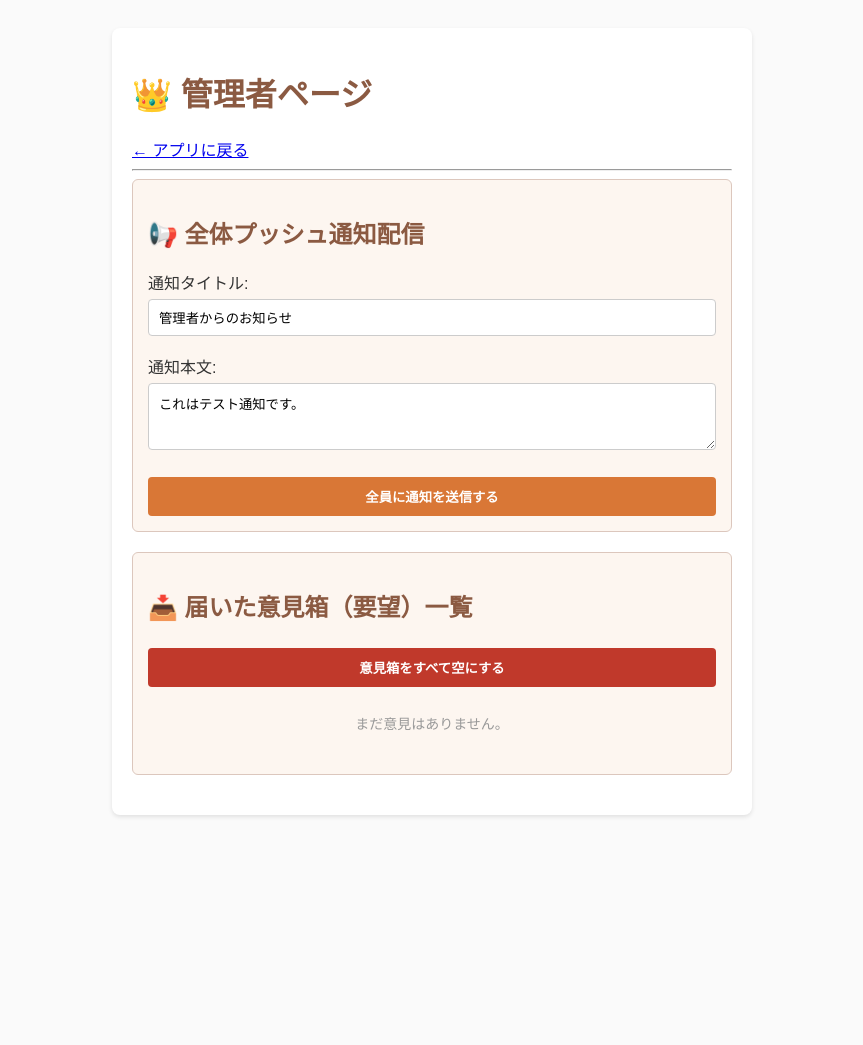
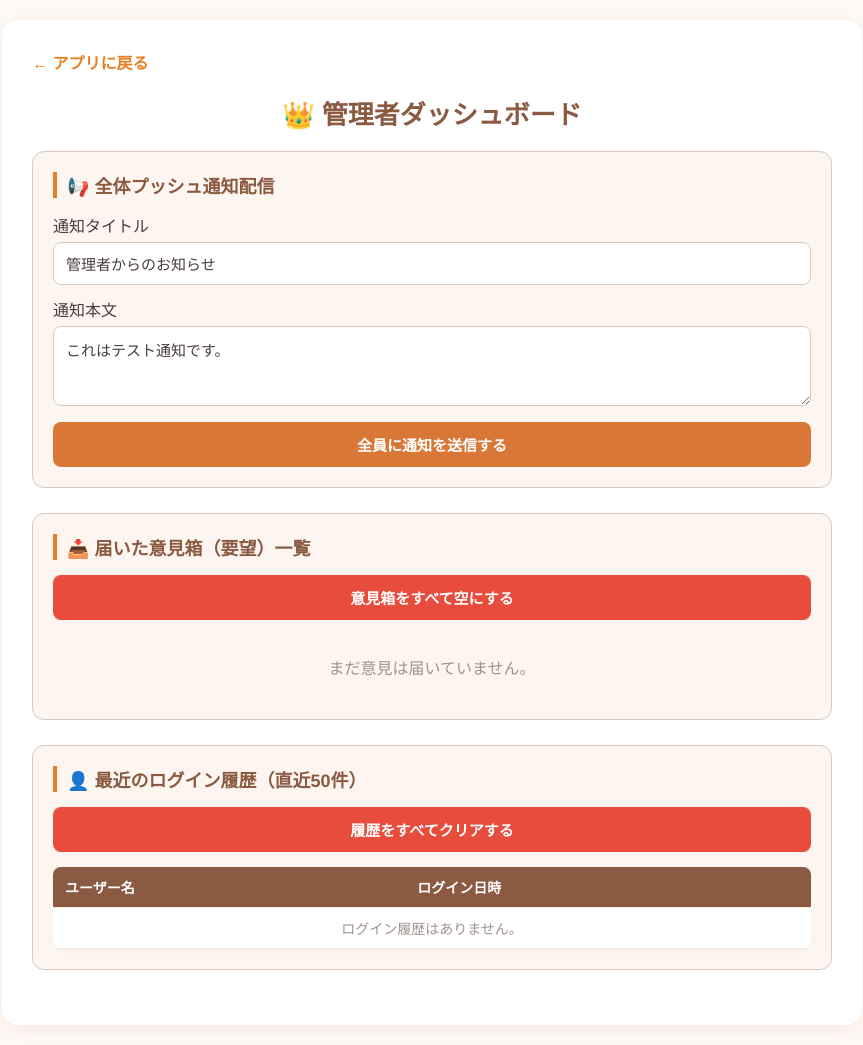
Before and after one commit to yusamiu/kadai_app, a Flask app: page /admin-yusaku-xyz777 in a window 1280 px wide. Shown: the whole page, without its empty margins (208-1071 px from the left). Before the commit the page ends 817 px from the top, so only its background shows below. Run offline with Flask 3, Linux system fonts and the light colour scheme.

Commit message:
管理者ページにログイン履歴追加と意見箱のデザイン変更

```diff
--- a/templates/admin.html
+++ b/templates/admin.html
@@ -3,52 +3,204 @@
 <head>
     <meta charset="UTF-8">
     <meta name="viewport" content="width=device-width, initial-scale=1.0">
-    <title>管理者ページ</title>
+    <title>管理者ダッシュボード</title>
     <style>
-        body { font-family: sans-serif; background: #fafafa; padding: 20px; color: #333; }
-        .container { max-width: 600px; margin: 0 auto; background: white; padding: 20px; border-radius: 8px; box-shadow: 0 2px 4px rgba(0,0,0,0.1); }
-        h1, h2 { color: #8b5a42; }
-        .box { background: #fdf6f0; padding: 15px; border-radius: 6px; margin-bottom: 20px; border: 1px solid #dcc7bd; }
-        input, textarea, button { width: 100%; padding: 10px; margin-top: 5px; box-sizing: border-box; border-radius: 4px; border: 1px solid #ccc; }
-        button { background: #d97736; color: white; border: none; cursor: pointer; font-weight: bold; }
-        ul { list-style: none; padding: 0; }
-        li { background: #eee; padding: 10px; margin-bottom: 5px; border-radius: 4px; font-size: 14px; }
+        body {
+            font-family: 'Helvetica Neue', Arial, sans-serif;
+            background-color: #fff9f5;
+            margin: 0;
+            padding: 20px;
+            color: #4a3e3d;
+        }
+        .container {
+            max-width: 800px;
+            margin: 0 auto;
+            background: #ffffff;
+            padding: 30px;
+            border-radius: 16px;
+            box-shadow: 0 4px 20px rgba(180, 140, 120, 0.15);
+        }
+        h1 {
+            font-size: 26px;
+            color: #8b5a42;
+            text-align: center;
+            margin-top: 0;
+            margin-bottom: 20px;
+        }
+        .back-link {
+            display: inline-block;
+            margin-bottom: 20px;
+            color: #e67e22;
+            text-decoration: none;
+            font-weight: bold;
+        }
+        .back-link:hover { text-decoration: underline; }
+
+        /* セクション（カードスタイル） */
+        .card {
+            background-color: #fdf6f0;
+            padding: 20px;
+            border-radius: 12px;
+            margin-bottom: 25px;
+            border: 1px solid #dcc7bd;
+        }
+        .card h2 {
+            font-size: 18px;
+            color: #8b5a42;
+            margin-top: 0;
+            margin-bottom: 15px;
+            border-left: 4px solid #e67e22;
+            padding-left: 10px;
+        }
+
+        /* フォーム要素 */
+        input[type="text"], textarea {
+            width: 100%;
+            padding: 12px;
+            font-size: 15px;
+            border: 1px solid #dcc7bd;
+            border-radius: 8px;
+            background-color: #ffffff;
+            color: #4a3e3d;
+            box-sizing: border-box;
+            margin-top: 5px;
+            margin-bottom: 12px;
+        }
+        button {
+            background-color: #d97736;
+            color: #ffffff;
+            border: none;
+            padding: 12px 20px;
+            font-size: 15px;
+            border-radius: 8px;
+            cursor: pointer;
+            font-weight: bold;
+            width: 100%;
+            transition: background-color 0.2s;
+        }
+        button:hover { background-color: #c25f23; }
+        .btn-danger { background-color: #e74c3c; }
+        .btn-danger:hover { background-color: #c0392b; }
+
+        /* 意見箱リストのデザイン変更 */
+        .suggestion-list {
+            list-style: none;
+            padding: 0;
+            margin: 0;
+        }
+        .suggestion-item {
+            background: #ffffff;
+            padding: 15px;
+            border-radius: 8px;
+            margin-bottom: 10px;
+            border-left: 5px solid #d97736;
+            box-shadow: 0 2px 5px rgba(0,0,0,0.03);
+        }
+        .suggestion-header {
+            display: flex;
+            justify-content: space-between;
+            font-size: 13px;
+            color: #8a7a78;
+            margin-bottom: 6px;
+            border-bottom: 1px dashed #f5e6de;
+            padding-bottom: 4px;
+        }
+        .suggestion-user { font-weight: bold; color: #4a3e3d; }
+        .suggestion-text { font-size: 15px; line-height: 1.5; word-break: break-all; }
+
+        /* ログイン履歴のテーブルデザイン */
+        .history-table {
+            width: 100%;
+            border-collapse: collapse;
+            background: #ffffff;
+            border-radius: 8px;
+            overflow: hidden;
+            box-shadow: 0 2px 5px rgba(0,0,0,0.03);
+        }
+        .history-table th, .history-table td {
+            padding: 10px 12px;
+            text-align: left;
+            font-size: 14px;
+        }
+        .history-table th {
+            background-color: #8b5a42;
+            color: white;
+            font-weight: bold;
+        }
+        .history-table tr:nth-child(even) { background-color: #fdf6f0; }
+        .history-table tr { border-bottom: 1px solid #f5e6de; }
+        .no-data { text-align: center; color: #a1928f; padding: 20px; background: none; list-style: none;}
     </style>
 </head>
 <body>
 <div class="container">
-    <h1>👑 管理者ページ</h1>
-    <a href="/">← アプリに戻る</a>
-    <hr>
+    <a href="/" class="back-link">← アプリに戻る</a>
+    <h1>👑 管理者ダッシュボード</h1>
 
-    <div class="box">
+    <div class="card">
         <h2>📢 全体プッシュ通知配信</h2>
         <form action="/admin-yusaku-xyz777" method="POST">
             <input type="hidden" name="action" value="broadcast">
-            <label>通知タイトル: <input type="text" name="title" value="管理者からのお知らせ"></label><br><br>
-            <label>通知本文: <textarea name="body" rows="3">これはテスト通知です。</textarea></label><br><br>
+            <label>通知タイトル</label>
+            <input type="text" name="title" value="管理者からのお知らせ" required>
+            <label>通知本文</label>
+            <textarea name="body" rows="3" required>これはテスト通知です。</textarea>
             <button type="submit">全員に通知を送信する</button>
         </form>
     </div>
 
-    <div class="box">
+    <div class="card">
         <h2>📥 届いた意見箱（要望）一覧</h2>
-        <form action="/admin-yusaku-xyz777" method="POST" style="margin-bottom: 10px;">
+        <form action="/admin-yusaku-xyz777" method="POST" style="margin-bottom: 15px;">
             <input type="hidden" name="action" value="clear_suggestions">
-            <button type="submit" style="background: #c0392b;">意見箱をすべて空にする</button>
+            <button type="submit" class="btn-danger" onclick="return confirm('本当にすべての意見を削除しますか？')">意見箱をすべて空にする</button>
         </form>
-        <ul>
+
+        <ul class="suggestion-list">
             {% for sug in suggestions %}
-            <li>
-                <strong>{{ sug.username }}</strong> さんから：<br>
-                {{ sug.opinion }} <br>
-                <small style="color: #777;">({{ sug.created_at }})</small>
+            <li class="suggestion-item">
+                <div class="suggestion-header">
+                    <span class="suggestion-user">👤 {{ sug.username }} さん</span>
+                    <span>⏰ {{ sug.created_at }}</span>
+                </div>
+                <div class="suggestion-text">{{ sug.opinion }}</div>
             </li>
             {% else %}
-            <li style="background: none; text-align: center; color: #999;">まだ意見はありません。</li>
+            <li class="no-data">まだ意見は届いていません。</li>
             {% endfor %}
         </ul>
     </div>
+
+    <div class="card">
+        <h2>👤 最近のログイン履歴（直近50件）</h2>
+        <form action="/admin-yusaku-xyz777" method="POST" style="margin-bottom: 15px;">
+            <input type="hidden" name="action" value="clear_history">
+            <button type="submit" class="btn-danger" onclick="return confirm('本当にログイン履歴を削除しますか？')">履歴をすべてクリアする</button>
+        </form>
+
+        <table class="history-table">
+            <thead>
+                <tr>
+                    <th>ユーザー名</th>
+                    <th>ログイン日時</th>
+                </tr>
+            </thead>
+            <tbody>
+                {% for hist in login_history %}
+                <tr>
+                    <td><strong>{{ hist.username }}</strong></td>
+                    <td>{{ hist.login_time }}</td>
+                </tr>
+                {% else %}
+                <tr>
+                    <td colspan="2" class="no-data" style="text-align: center;">ログイン履歴はありません。</td>
+                </tr>
+                {% endfor %}
+            </tbody>
+        </table>
+    </div>
+
 </div>
 </body>
 </html>
+</html>
```
